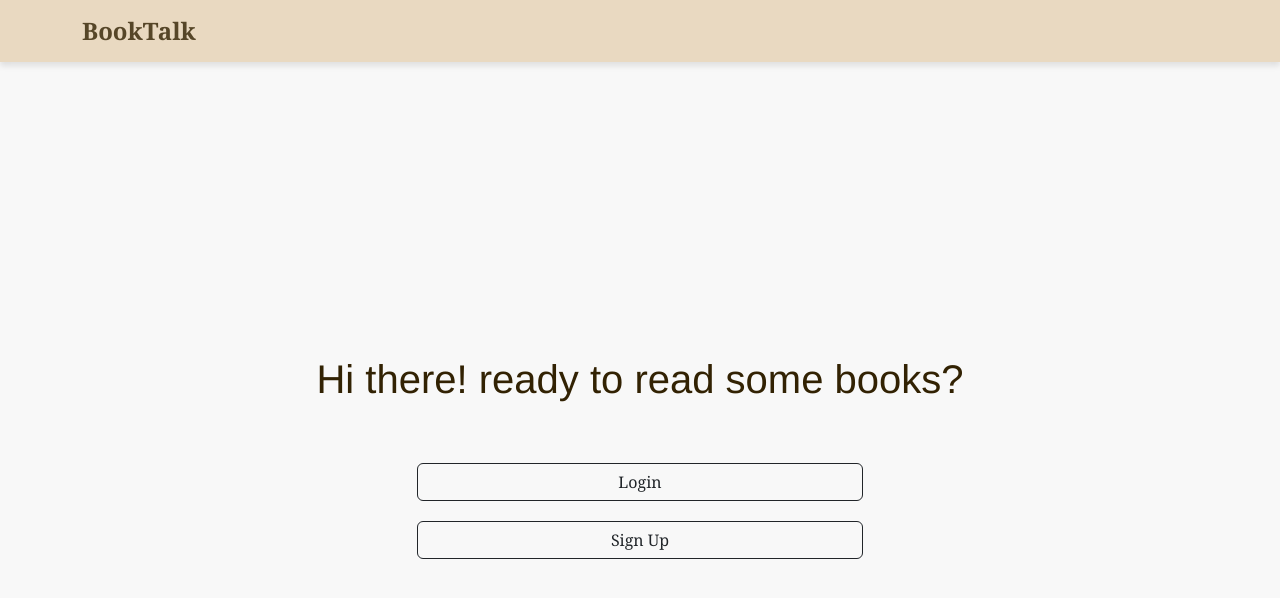
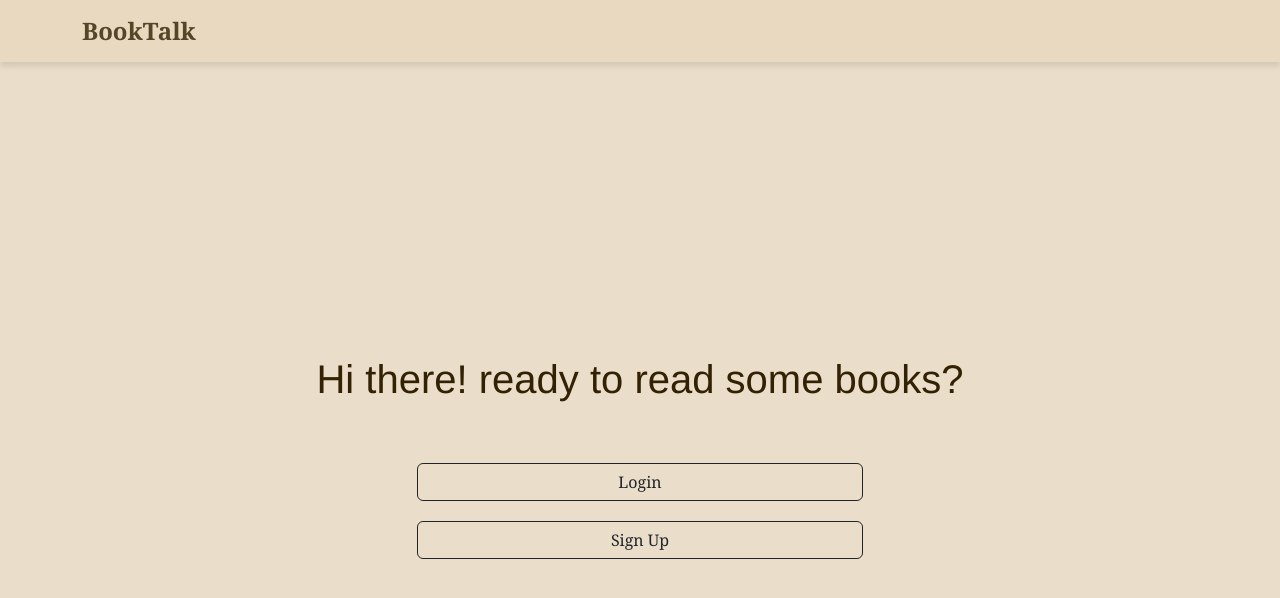
Before and after one commit to marioxabel/BookTalk, a React (Vite) app in the folder client/: page / in a window 1280 px wide. Shown: the top 598 px of the page. Built offline with nearby package versions, Linux system fonts and the light colour scheme.

Commit message:
background

```diff
--- a/client/src/pages/ErrorPage.css
+++ b/client/src/pages/ErrorPage.css
@@ -1,7 +1,6 @@
 /* Global styles */
 body {
     font-family: "Georgia", serif;
-    background-color: #f8f8f8;
     color: #333;
   }
 
```
